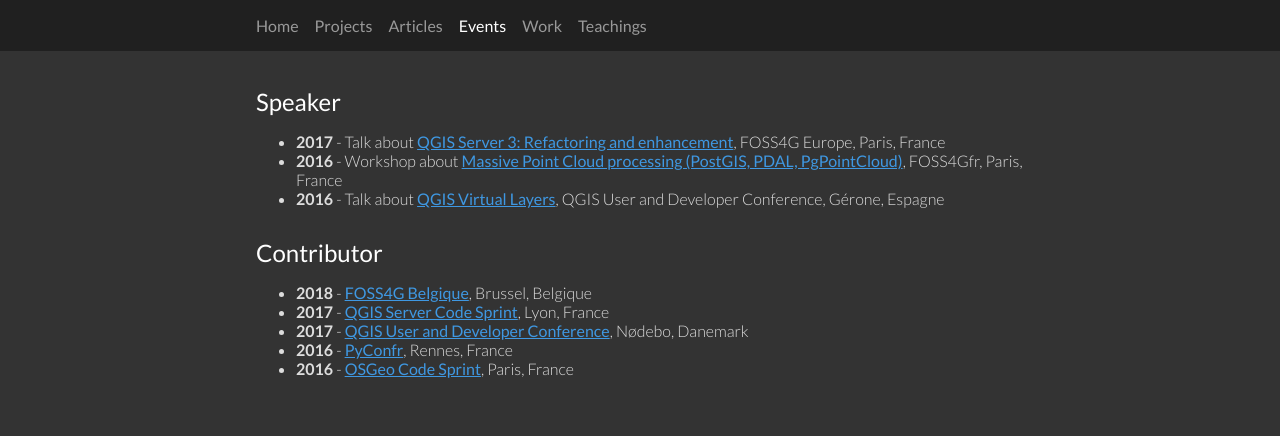
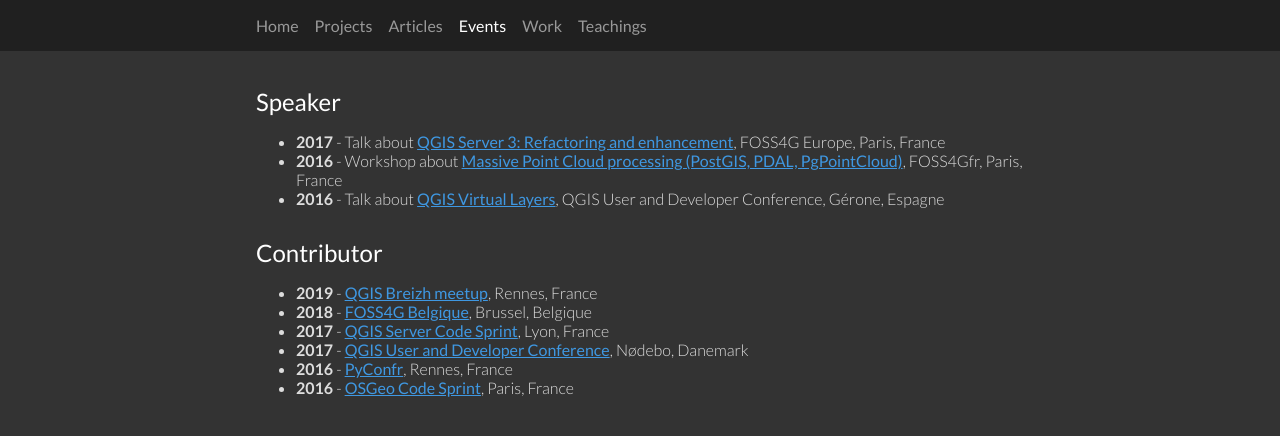
Before and after one commit to pblottiere/pblottiere.github.io, a Jekyll site: the page built from events/index.md, in a window 1280 px wide. Shown: the top 436 px of the page. Built offline with Jekyll 4.4.1, drawn with Linux system fonts in a browser that asks for light colours; comment, search, counter and statistics services are not loaded; our own code applies the rules of GitHub Pages for plain Markdown files.

Commit message:
Update event

```diff
--- a/events/index.md
+++ b/events/index.md
@@ -11,6 +11,7 @@ layout: left
 
 # Contributor
 
+  + {:.item} **2019** - <a href="https://twitter.com/Qgis_Bzh/status/1176431791437168642">QGIS Breizh meetup</a>, Rennes, France
   + {:.item} **2018** - <a href="">FOSS4G Belgique</a>, Brussel, Belgique
   + {:.item} **2017** - <a href="https://github.com/qgis/QGIS/wiki/QGIS3---QGIS-Server-code-sprint-Notes">QGIS Server Code Sprint</a>, Lyon, France
   + {:.item} **2017** - <a href="https://github.com/qgis/QGIS/wiki/19th-QGIS-Developer-Meeting-and-3rd-User-conference-in-N%C3%B8debo,-August-2-11-2017">QGIS User and Developer Conference</a>, Nødebo, Danemark
```
